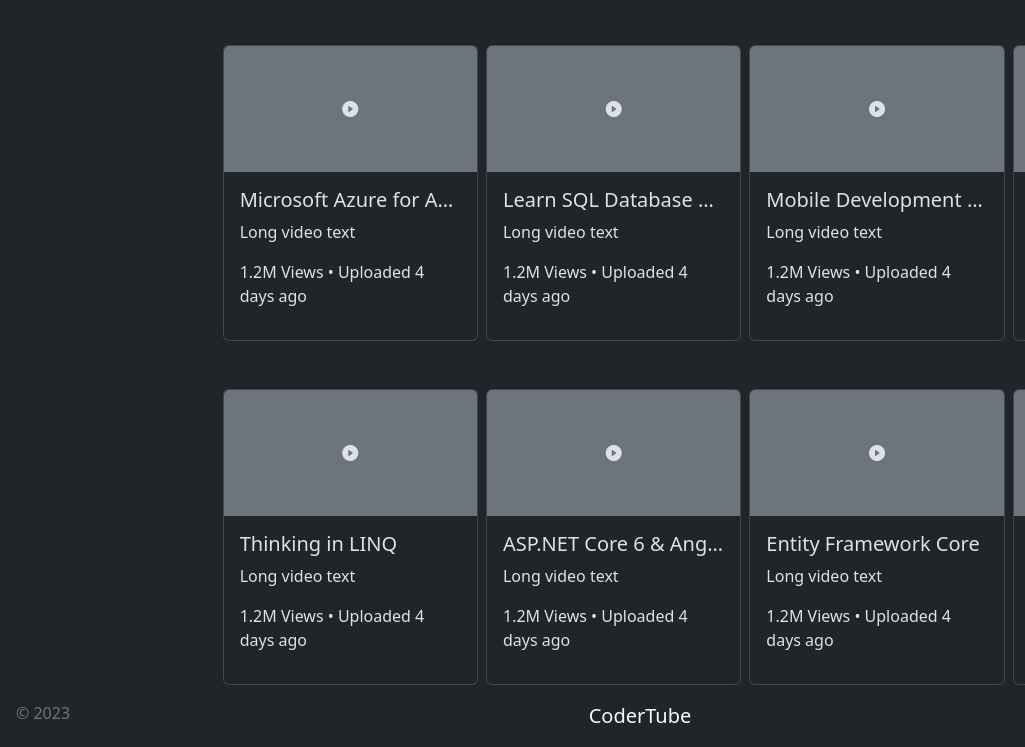
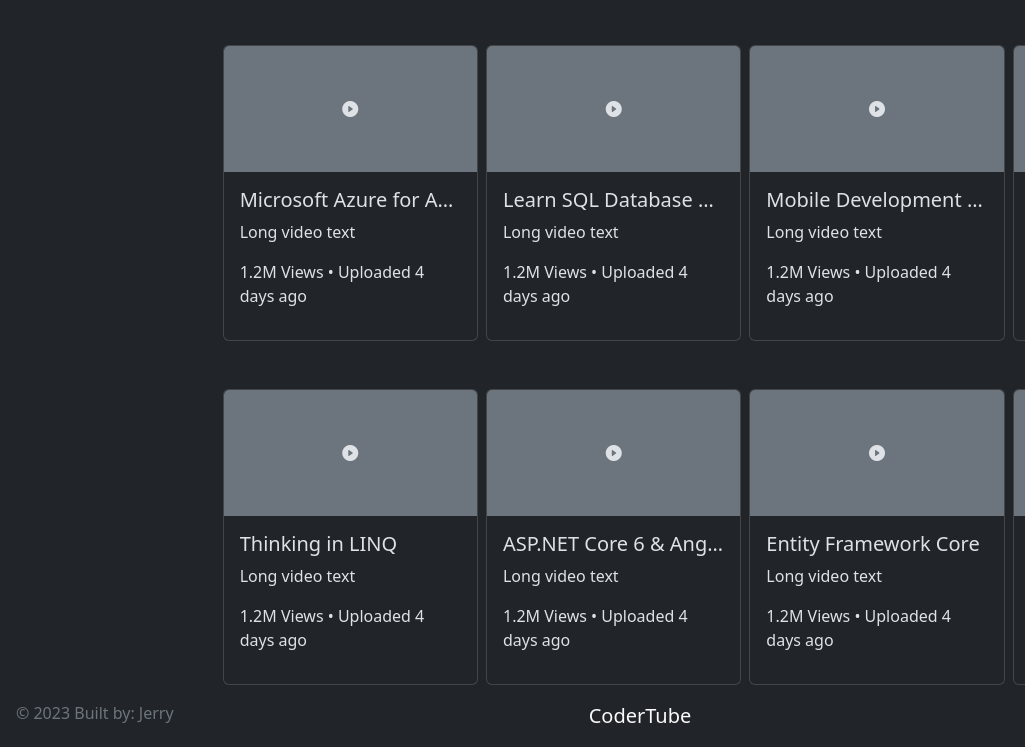
Before and after one commit to McKeeJerry-FS/BootstrapComponents, a plain HTML site: page codertube.html in a window 1280 px wide. Shown: the part 699-1446 px from the top of the page, 0-1025 px from the left. Drawn offline with nearby package versions, Linux system fonts and the light colour scheme.

Commit message:
updated the footer

```diff
--- a/codertube.html
+++ b/codertube.html
@@ -290,7 +290,7 @@
 
     <footer class="bg-dark p-3 container-fluid">
         <div class="row row-cols-1 row-cols-md-3 text-center">
-            <div class="col text-secondary text-md-start">&copy; 2023</div>
+            <div class="col text-secondary text-md-start">&copy; 2023 Built by: Jerry</div>
 
             <div class="col text-light lead">CoderTube</div>
 
```
Also changed, not shown: hosting.html (+1 -1 lines), index.html (+1 -1 lines), vacation.html (+1 -1 lines).
